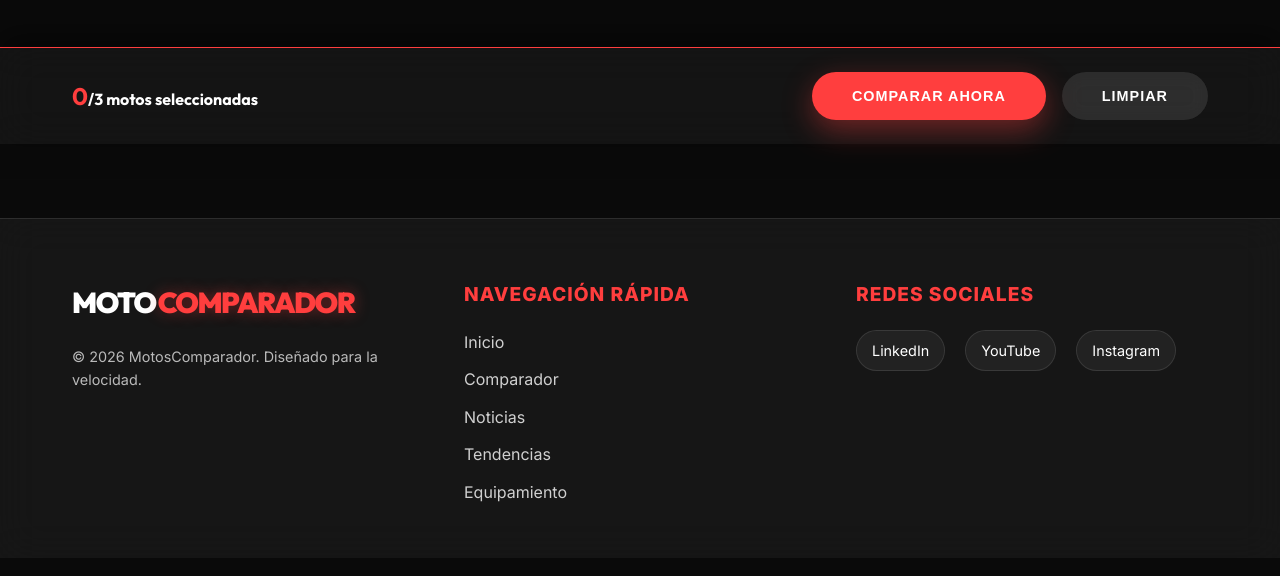
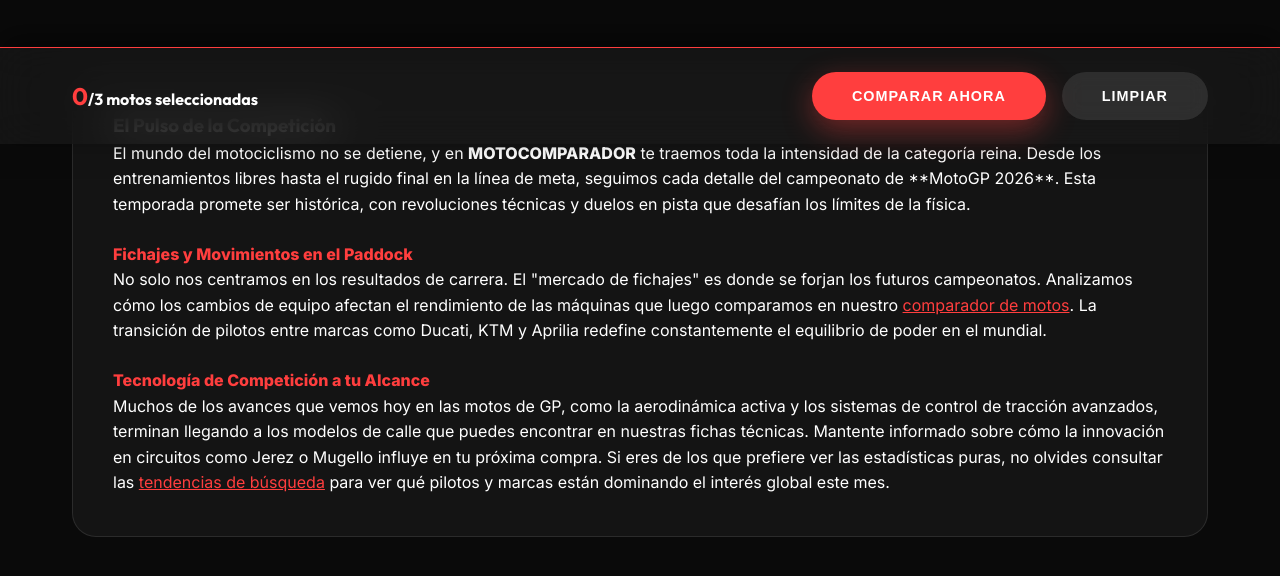
Before and after one commit to Chriscassiel/Chriscassiel.github.io, a plain HTML site: page noticias.html in a window 1280 px wide. Shown: the part 806-1382 px from the top of the page. Drawn offline with Linux system fonts and the light colour scheme.

Commit message:
SEO: Auditoría final completada. Contenido >300 palabras y enlaces internos mejorados

```diff
--- a/noticias.html
+++ b/noticias.html
@@ -141,6 +141,18 @@
                 </div>
                 <div id="news-grid" class="news-grid">
                     <div class="loader" data-i18n="loader">Cargando noticias...</div>
+                </div>
+
+                <!-- SEO Content: News Editorial -->
+                <div class="news-editorial glass-card" style="margin-top: 5rem; padding: 2.5rem;">
+                    <h3>El Pulso de la Competición</h3>
+                    <p>El mundo del motociclismo no se detiene, y en <strong>MOTOCOMPARADOR</strong> te traemos toda la intensidad de la categoría reina. Desde los entrenamientos libres hasta el rugido final en la línea de meta, seguimos cada detalle del campeonato de **MotoGP 2026**. Esta temporada promete ser histórica, con revoluciones técnicas y duelos en pista que desafían los límites de la física.</p>
+
+                    <h4 style="color: var(--primary); margin-top: 1.5rem;">Fichajes y Movimientos en el Paddock</h4>
+                    <p>No solo nos centramos en los resultados de carrera. El "mercado de fichajes" es donde se forjan los futuros campeonatos. Analizamos cómo los cambios de equipo afectan el rendimiento de las máquinas que luego comparamos en nuestro <a href="comparador.html" style="color: var(--primary);">comparador de motos</a>. La transición de pilotos entre marcas como Ducati, KTM y Aprilia redefine constantemente el equilibrio de poder en el mundial.</p>
+
+                    <h4 style="color: var(--primary); margin-top: 1.5rem;">Tecnología de Competición a tu Alcance</h4>
+                    <p>Muchos de los avances que vemos hoy en las motos de GP, como la aerodinámica activa y los sistemas de control de tracción avanzados, terminan llegando a los modelos de calle que puedes encontrar en nuestras fichas técnicas. Mantente informado sobre cómo la innovación en circuitos como Jerez o Mugello influye en tu próxima compra. Si eres de los que prefiere ver las estadísticas puras, no olvides consultar las <a href="tendencias.html" style="color: var(--primary);">tendencias de búsqueda</a> para ver qué pilotos y marcas están dominando el interés global este mes.</p>
                 </div>
             </div>
         </section>
```
Also changed, not shown: tendencias.html (+12 -0 lines).
